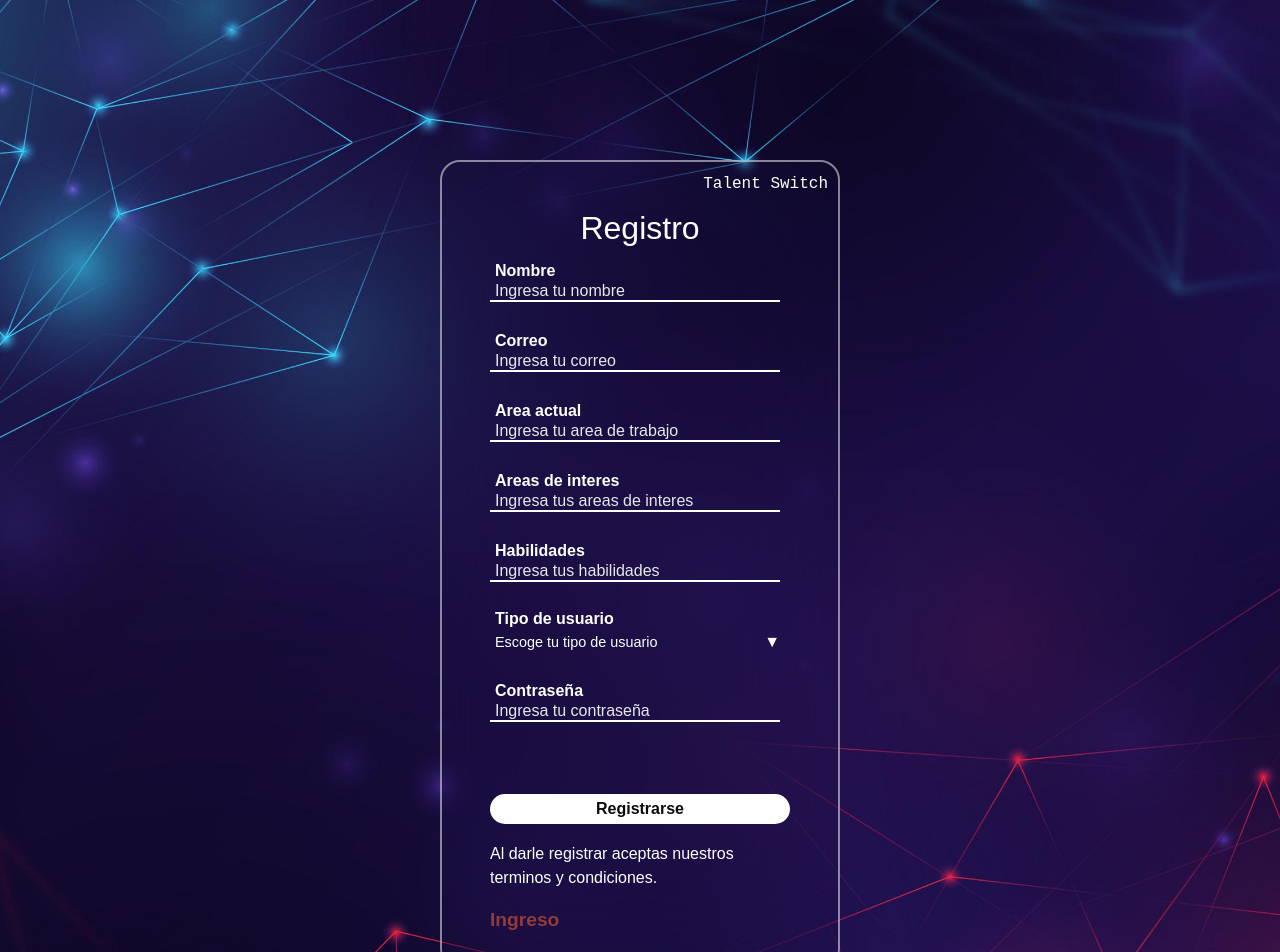
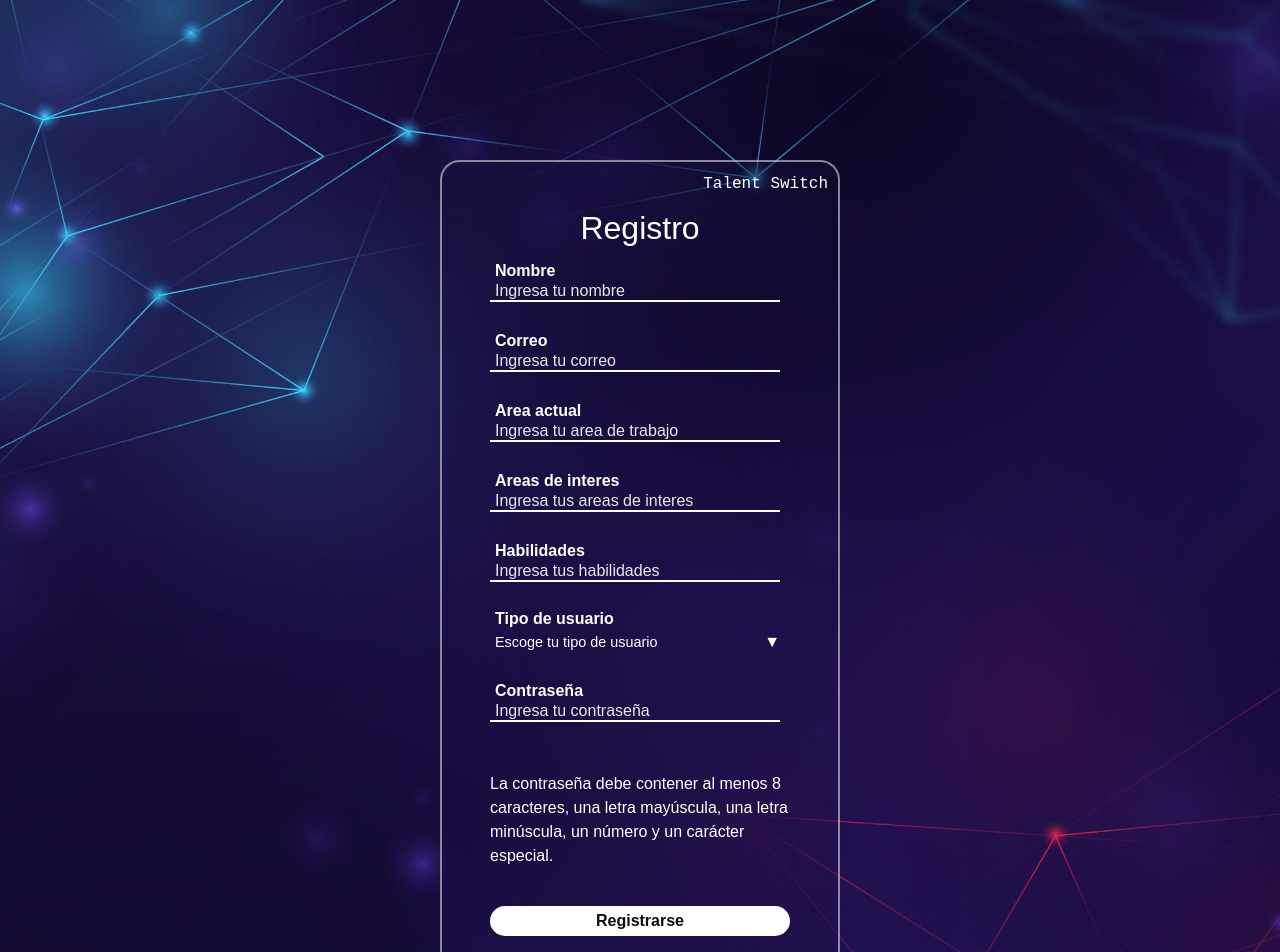
Before and after one commit to tbernalz/Talent-Switch, a React (Create React App) app in the folder frontend/: page /signup in a window 1280 px wide. Shown: the top 952 px of the page. Built offline with nearby package versions, Linux system fonts and the light colour scheme; some icons are missing.

Commit message:
Mensaje criterio de contraseña

```diff
--- a/frontend/src/components/auth/Signup.js
+++ b/frontend/src/components/auth/Signup.js
@@ -112,6 +112,11 @@ function Signup() {
                     onChange={handleInput} className={'form-control rounded-0' + (errors.password ? ' is-invalid' : '')}/>
                     {errors.password && <span className='text-danger'> {errors.password}</span>}
                 </div>
+
+                <div className='Password-criteria'>
+                    <p>La contraseña debe contener al menos 8 caracteres, una letra mayúscula, una letra minúscula, un número y un carácter especial.</p>
+                </div>
+
                 <div>
                     <button type='submit' className='button'> Registrarse</button>
                 </div>
```
